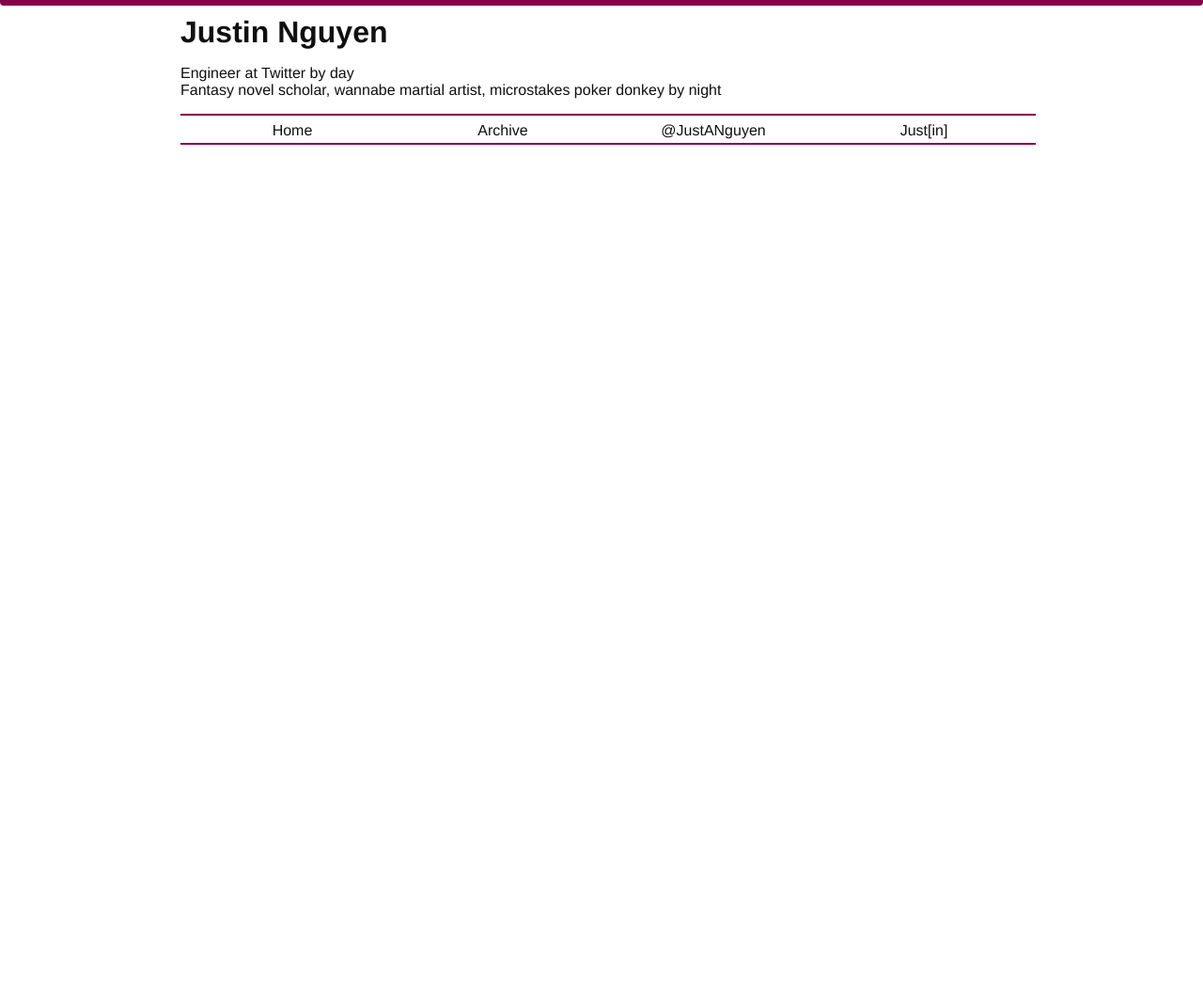
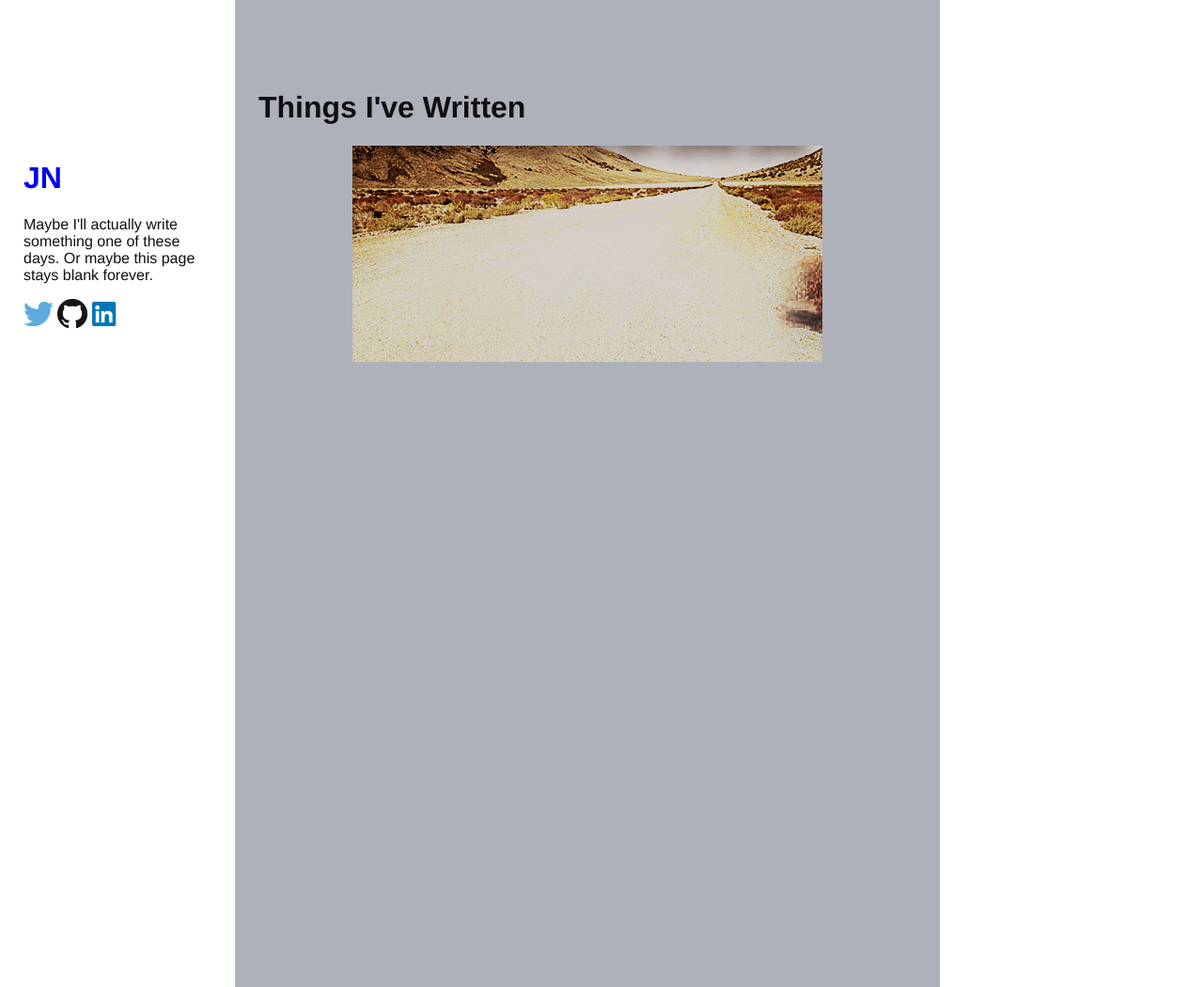
Before and after one commit to justinnguyen/justinnguyen.github.com, a Jekyll site: the page built from index.html, in a window 1280 px wide. Shown: the whole page at 94% size. Built offline with Jekyll 4.4.1, drawn with Linux system fonts in a browser that asks for light colours; before the commit the page ends 900 px from its top, so only the background shows below that.

Commit message:
facelift

```diff
--- a/_config.yml
+++ b/_config.yml
@@ -1 +1,2 @@
 highlighter: pygments
+excerpt_separator: <!--more-->
--- a/_includes/js.html
+++ b/_includes/js.html
@@ -1,4 +1,4 @@
-<link rel="stylesheet" type="text/css" href="static/style.css">
+<link rel="stylesheet" type="text/css" href="/static/style.css">
 <script type="text/javascript">
   var _gaq = _gaq || [];
   _gaq.push(['_setAccount', 'UA-33894678-1']);
--- a/_layouts/main.html
+++ b/_layouts/main.html
@@ -5,21 +5,17 @@
     {% include js.html %}
   </head>
   <body>
-  <div id="topcontainer">
-    <div id="divider"></div>
-    <div id="navbar">
-      <h1 id="title">Justin Nguyen</h1>
-      <p>Engineer at Twitter by day</br> Fantasy novel scholar, wannabe martial artist, microstakes poker donkey by night</p>
-      <div id="links">
-        <ul>
-          <li><a href="/">Home</a></li>
-          <li><a href="/archive.html">Archive</a></li>
-          <li><a href="https://twitter.com/JustANguyen">@JustANguyen</a></li>
-          <li><a href="http://www.linkedin.com/pub/justin-nguyen/44/b44/827">Just[in]</a></li>
-        </ul>
-      </div>
+    <div class="sidebar">
+        <a href="/"><h1>JN</h1></a>
+        <p>Maybe I'll actually write something one of these days. Or maybe this page stays blank forever.</p>
+        <div class="icons">
+          <div><a href="https://twitter.com/JustANguyen"><img class="icon" src="/static/twitter.png"></a></div>
+          <div><a href="https://github.com/justinnguyen"><img class="icon" src="/static/github.png"></a></div>
+          <div><a href="https://www.linkedin.com/pub/justin-nguyen/44/b44/827"><img class="icon" src="/static/linkedin.png"></a></div>
+        </div>
     </div>
+  <div class="content">
+    {{ content }}
   </div>
-    {{ content }}
   </body>
 </html>
--- a/_layouts/post.html
+++ /dev/null
@@ -1,3 +0,0 @@
----
-layout: main
----
--- a/index.html
+++ b/index.html
@@ -1,4 +1,16 @@
 ---
 layout: main
-title: Home / Justin Nguyen
+title: Justin Nguyen
 ---
+<h1>Things I've Written</h1>
+{% if site.posts.size == 0 %}
+<img src="/static/tumbleweed.gif" style="display:block;margin-left:auto;margin-right:auto">
+{% endif %}
+<ul>
+  {% for post in site.posts %}
+    <li class="posts">
+      <a href="{{ post.url }}"><strong>{{ post.date | date: '%B %d, %Y' }}: {{ post.title }}</strong></a>
+      {{ post.excerpt }}
+    </li>
+  {% endfor %}
+</ol>
--- a/static/style.css
+++ b/static/style.css
@@ -1,79 +1,21 @@
+#mypic {
+  width: 10%;
+  height: 20%;
+  border-radius: 50px;
+  -webkit-border-radius: 50px;
+  -moz-border-radius: 50px;
+  box-shadow: 0 0 8px rgba(0, 0, 0, .8);
+  -webkit-box-shadow: 0 0 8px rgba(0, 0, 0, .8);
+  -moz-box-shadow: 0 0 8px rgba(0, 0, 0, .8);
+  }
 
-body {
-  color: #101010;
-  margin: 0;
-  font-family: Helvetica, Arial;
-}
-
-#title {
-  margin-top: 10px;
-  margin-bottom: 10px;
-}
-
-#divider {
-  height: 6px;
-  width: 100%;
-  background-color: #850049;
-  padding: 0;
-  margin: 0;
-  border-bottom-right-radius:4px;
-  border-bottom-left-radius:4px;
-}
-
-#topcontainer {
-  width: 100%;
-}
-
-#container {
-  width: 100%;
-  margin: auto;
-}
-
-#pic {
-  float: left;
-  padding: 20px 20px 20px 0px;
-  max-width: 160px;
-  height: auto;
-}
-
-.icon:hover {
-  opacity: 1;
-}
-
-#navbar {
-  width: 70%;
-  margin: auto;
-}
-
-#links {
-  width: 100%;
-  padding: 7px;
-  height: 15px;
-  text-align: center;
-  border-top: 2px solid #850049;
-  border-bottom: 2px solid #850049;
-}
-
-#links ul {
-  -webkit-padding-start: 0;
-  -webkit-margin-before: 0;
-  -webkit-margin-after: 0;
-  height: 15px;
-}
-
-#links li {
-  float: left;
-  height: 15px;
-  width: 25%;
-  margin: auto;
-  list-style-type: none;
-}
+/* Global */
 
 a {
-  color: #101010;
-  transition: .4s ease-in-out;
-  -moz-transition: .4s ease-in-out;
-  -webkit-transition: .4s ease-in-out;
+ /* color: #101010;*/
+  transition: .2s ease-in-out;
+  -moz-transition: .2s ease-in-out;
+  -webkit-transition: .2s ease-in-out;
   text-decoration: none;
 }
 
@@ -82,9 +24,45 @@ a:visited {
 }
 
 a:hover {
-  transition: .4s ease-in-out;
-  -moz-transition: .4s ease-in-out;
-  -webkit-transition: .4s ease-in-out;
+  transition: .2s ease-in-out;
+  -moz-transition: .2s ease-in-out;
+  -webkit-transition: .2s ease-in-out;
   color: #850049;
-  text-decoration: underline;
 }
+body {
+  margin: 0;
+  padding: 0;
+  color: #101010;
+  font-family: Helvetica, Arial;
+}
+
+.posts {
+  list-style-type: none;
+}
+
+/* Layout */
+
+.sidebar {
+  width: 200px;
+  padding: 25px;
+  margin-top: 125px;
+  float:left;
+}
+
+.sidebar .icons div {
+  display: inline;
+}
+
+.sidebar .icons .icon {
+  vertical-align: middle;
+  width: 32px;
+}
+
+.content {
+  background: #ADB1BA;
+  margin-left: 250px;
+  padding: 75px 25px;
+  position: absolute;
+  width: 700px;
+  height: 100%;
+}
```
Also changed, not shown: _drafts/draft.md (+2 -6 lines), _drafts/draft2.md (added, +8 -0 lines), archive.html (deleted, +0 -11 lines), static/github.png (added), static/linkedin.png (added), static/tumbleweed.gif (added), static/twitter.png (added).
